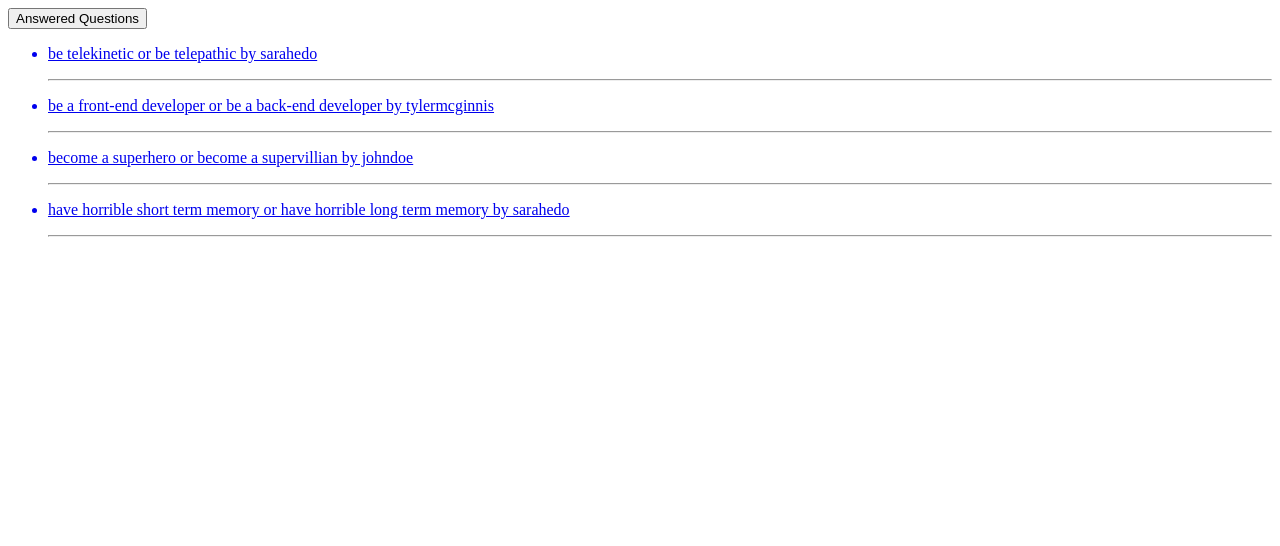
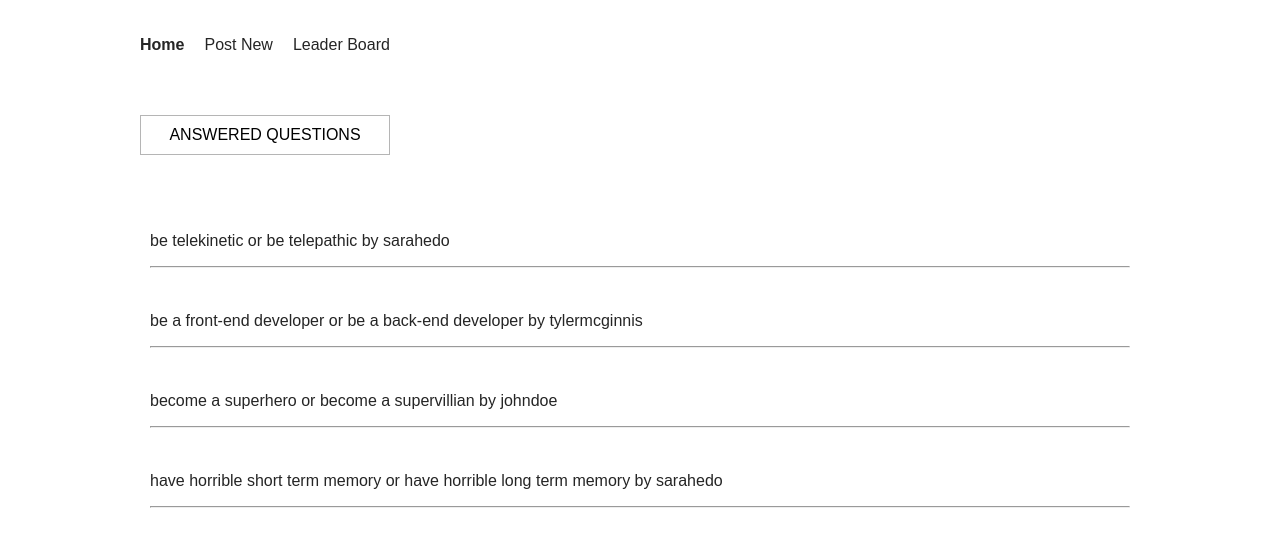
Before and after one commit to ravitejasomisetty/React-Redux-WouldYouRather, a React (Create React App) app: page /home in a window 1280 px wide. Shown: the top 546 px of the page. Built offline with nearby package versions, Linux system fonts and the light colour scheme.

Commit message:
Nav bar and little css

```diff
--- a/src/components/App.js
+++ b/src/components/App.js
@@ -2,6 +2,7 @@
 import { BrowserRouter as Router, Route } from 'react-router-dom'
 import Home from './Home'
 import Poll from './Poll'
+import Nav from './Nav'
 import { connect } from 'react-redux'
 import { handleInitialData } from '../actions/shared'
 import NewQuestion from './NewQuestion';
@@ -17,6 +18,7 @@
             <Router>
                 <Fragment>
                     <div className='container'>
+                        <Nav />
                         {this.props.loading ? null :
                             <div>
                                 <Route path='/home' exact component={Home} />
--- a/src/components/Home.js
+++ b/src/components/Home.js
@@ -15,12 +15,12 @@
 
     render() {
         const { displayAnsweredQuestions } = this.state
-        const{ unansweredPolls, answeredPolls } = this.props
+        const { unansweredPolls, answeredPolls } = this.props
         const questionsToDisplay = !displayAnsweredQuestions ? unansweredPolls : answeredPolls
 
         return (
             <div>
-                <button
+                <button className='btn'
                     onClick={this.toggleQuestions}>{`${displayAnsweredQuestions ? 'Unanswered' : 'Answered'} Questions`}</button>
 
                 <br />
@@ -34,7 +34,7 @@
     const currentUser = users[authedUser]
 
     if (!currentUser)
-        return { }
+        return {}
 
     const unansweredPolls = Object.values(questions).filter(q => !currentUser.answers[q.id])
     const answeredPolls = Object.keys(currentUser.answers).map((qid) => questions[qid])
--- /dev/null
+++ b/src/components/Nav.js
@@ -0,0 +1,24 @@
+import React from 'react'
+import { NavLink } from 'react-router-dom'
+
+export default function Nav() {
+    return (
+        <nav className='nav'>
+            <ul>
+                <li>
+                    <NavLink to='/home' exact activeClassName='active'>
+                        Home
+                    </NavLink>
+                </li>
+                <li><NavLink to='/add' exact activeClassName='active'>
+                    Post New
+                    </NavLink>
+                </li>
+                <li><NavLink to='/leaderboard' exact activeClassName='active'>
+                    Leader Board
+                    </NavLink>
+                </li>
+            </ul>
+        </nav>
+    )
+}
--- a/src/components/NewQuestion.js
+++ b/src/components/NewQuestion.js
@@ -32,7 +32,8 @@
                     Option Two:
           <input type="text" id='optionTwo' value={this.state.optionTwo} onChange={this.handleChange} />
                 </label>
-                <input type="submit" value="Submit" />
+                <br />
+                <input type="submit" value="Submit" className='btn' />
             </form>
         </div>)
     }
--- a/src/components/Poll.js
+++ b/src/components/Poll.js
@@ -23,8 +23,7 @@
         <img
             src={users[question.author].avatarURL}
             alt={`avatar of ${question.author}`}
-            height='25px'
-            width='25px' />
+            className='avatar' />
 
         <form>
             <fieldset>
--- a/src/index.css
+++ b/src/index.css
@@ -2,4 +2,114 @@
   margin: 0;
   padding: 0;
   font-family: sans-serif;
+  color: #252525;
 }
+
+a {
+  text-decoration: none;
+  color: #252525;
+}
+
+.container {
+  max-width: 1000px;
+  margin: 0 auto;
+  padding: 10px;
+}
+
+.btn {
+  text-transform: uppercase;
+  margin: 35px auto;
+  padding: 10px;
+  border: 1px solid rgba(0,0,0,.29);
+  cursor: pointer;
+  background: #fff;
+  font-size: 16px;
+  width: 250px;
+  position: relative;
+}
+
+.btn:hover {
+  border-color: rgba(0,0,0,.5);
+  text-decoration: none;
+}
+
+.btn:focus {
+  outline: 0;
+  font-weight: 700;
+  border-width: 2px;
+}
+
+.center {
+  text-align: center;
+}
+
+.active {
+  font-weight: bold;
+}
+
+.nav ul {
+  display: flex;
+  flex-direction: row;
+  justify-content: flex-start;
+  text-decoration: none;
+}
+
+.nav li:first-child {
+  padding-left: 0;
+}
+
+ul {
+  padding-left: 0;
+}
+
+li {
+  list-style-type: none;
+  padding: 10px;
+  text-decoration: none;
+}
+
+.avatar {
+  height: 50px;
+  border-radius: 25px;
+  margin: 10px;
+}
+
+.tweet {
+  width: 100%;
+  max-width: 590px;
+  padding: 10px;
+  display: flex;
+  margin: 0 auto;
+  border: 1px solid #dad7d7;
+  border-radius: 3px;
+  cursor: pointer;
+}
+
+.tweet-info {
+  margin: 10px;
+  display: flex;
+  flex-direction: column;
+}
+
+/* Hacky but less typing in the video */
+.tweet-info > div > span:first-child {
+  font-weight: bold;
+  margin-right: 5px;
+}
+.tweet-info > div > span:nth-child(2) {
+  color: #969696;
+  font-size: 16px;
+}
+.tweet-info > div > div {
+  color: #969696;
+  font-size: 15px;
+}
+.tweet-info > div > p {
+  font-size: 18px;
+  margin: 10px 0;
+}
+
+.heart-button {
+  background: transparent;
+  border: none;
+}
--- a/src/index.js
+++ b/src/index.js
@@ -5,6 +5,7 @@
 import reducers from './reducers'
 import middleware from './middleware'
 import { Provider } from 'react-redux'
+import './index.css'
 
 const store = createStore(reducers, middleware)
 
```
